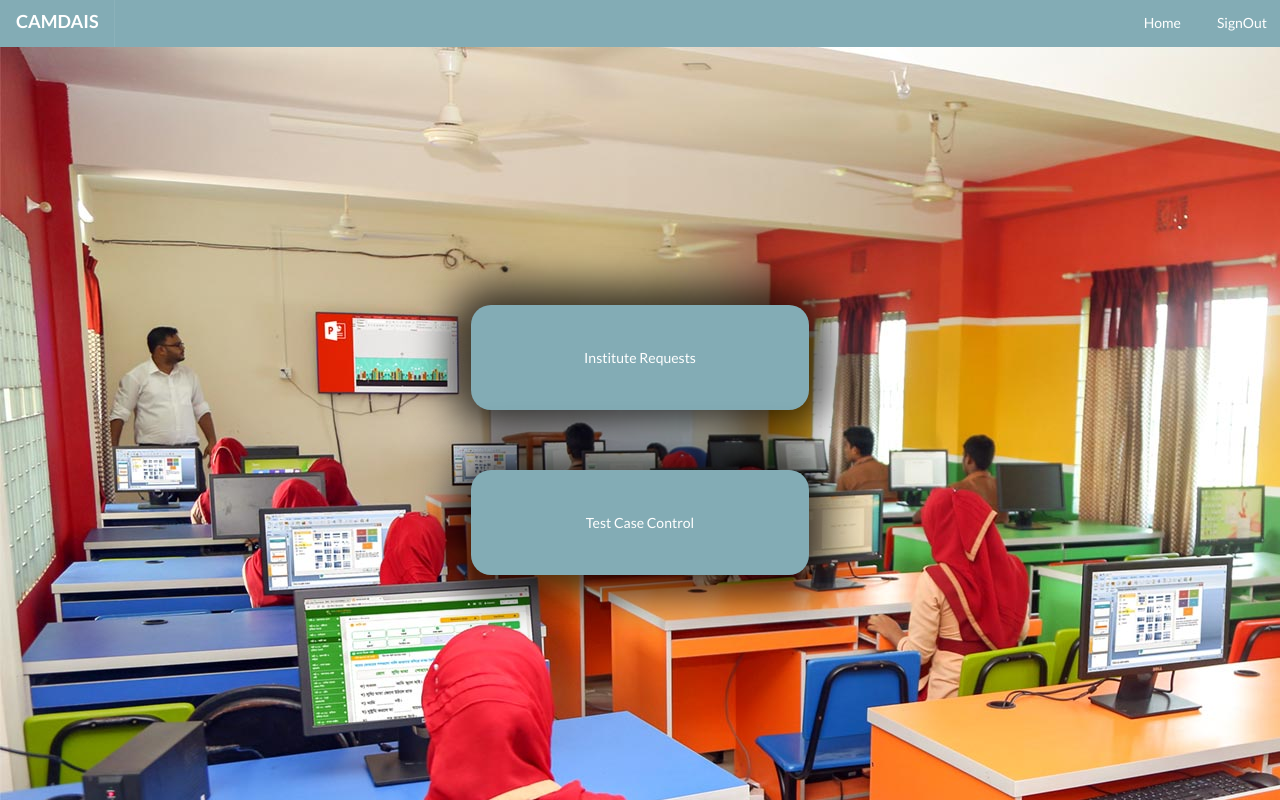
After one commit to devanamul/CAMDAIS, a Django app: page /superuser/ in a window 1280 px wide. The commit adds this page. Run offline with Django 4.2, Linux system fonts and the light colour scheme; some libraries are stand-ins or nearby versions.

Commit message:
login part edited, super user page created

```diff
--- /dev/null
+++ b/CAMDAIS/static/CAMDAIS/superUser.css
@@ -0,0 +1,22 @@
+.pusher{
+	background: url("../CAMDAIS/Aboutus.jpg");
+}
+.ui.container{
+		display: flex;
+		flex-direction: column;
+		justify-content: center;
+		align-items: center;
+	}
+
+.request{
+	width: 30%;
+	height: 15%;
+	background: #83ACB5;
+    color: white;
+    display: flex;
+	justify-content: center;
+    align-items: center;
+	margin: 20px 20px 40px 20px;
+	border-radius: 20px;
+	box-shadow: 0 0 40px 20px rgba(0, 0, 0, 0.733);
+}
--- /dev/null
+++ b/CAMDAIS/templates/CAMDAIS/superUser.html
@@ -0,0 +1,59 @@
+<!DOCTYPE html>
+<html>
+<head>
+	<meta charset="UTF-8">
+    <meta http-equiv="X-UA-Compatible" content="IE=edge">
+    <meta name="viewport" content="width=device-width, initial-scale=1.0">
+    <script src="https://kit.fontawesome.com/71f85cf5f2.js" crossorigin="anonymous"></script>
+    <link rel="preconnect" href="https://fonts.googleapis.com">
+    <link rel="preconnect" href="https://fonts.gstatic.com" crossorigin>
+    <link href="https://fonts.googleapis.com/css2?family=Quicksand:wght@300;500&display=swap" rel="stylesheet">
+    <link href="https://cdnjs.cloudflare.com/ajax/libs/semantic-ui/2.4.1/semantic.min.css" rel="stylesheet" />
+    <script src="https://code.jquery.com/jquery-3.1.1.min.js"
+            integrity="sha256-hVVnYaiADRTO2PzUGmuLJr8BLUSjGIZsDYGmIJLv2b8="
+            crossorigin="anonymous">
+    </script>
+    <script src="https://cdnjs.cloudflare.com/ajax/libs/semantic-ui/2.4.1/semantic.min.js">
+    </script>
+    <link rel="stylesheet" href="../static/CAMDAIS/superUser.css">
+	<title>Super Admin</title>
+</head>
+<body>
+	<div style="background: #83ACB5; " class="ui basic icon top fixed inverted menu" >
+        <div class="item mid" ><a class="ui inverted header" href="{% url 'homepage' %}">CAMDAIS</a></div>
+
+        <div class="ui right secondary menu">
+            <a style="color: white;" class="item" href="">Home</a>
+            <a style="color: white;" class="item" href="">SignOut</a>
+        </div>
+
+    </div>
+    <div class="pusher" style="height: 100%;">
+        <div class="ui container" style="padding-top: 100px; height: 100%;">
+            <a class="request" href="#">Institute Requests</a>
+            <a class="request" href="#">Test Case Control</a>
+        </div>
+    </div>
+
+</body>
+<style type="text/css">
+	/* .ui.container{
+		display: flex;
+		flex-direction: column;
+		justify-content: center;
+		align-items: center;
+	} */
+	/* .request{
+	width: 30%;
+	height: 15%;
+	background: #83ACB5;
+    color: white;
+    display: flex;
+	justify-content: center;
+    align-items: center;
+	margin: 20px 20px 40px 20px;
+	border-radius: 20px;
+	box-shadow: 0 0 40px 20px rgba(0, 0, 0, 0.411);
+    } */
+</style>
+</html>
--- a/CAMDAIS/urls.py
+++ b/CAMDAIS/urls.py
@@ -23,5 +23,6 @@ urlpatterns = [
     path('signin/', views.signin, name='SignIn'),
     path('dashboard/', views.dashboard, name = 'Dashboard'),
     path('logout/', views.signout, name='Logout'),
+    path('superuser/', views.SuperUser, name='superUser'),
 
 ]
--- a/CAMDAIS/views.py
+++ b/CAMDAIS/views.py
@@ -47,6 +47,9 @@ def signin(request):
 		messages.success(request, 'Successfully registered!')
 		return redirect('SignIn')
 
+def SuperUser(request):
+	return render(request, "CAMDAIS/superUser.html")
+
 def signout(request):
 	logout(request)
 	return redirect('homepage')
```
Also changed, not shown: CAMDAIS/static/CAMDAIS/login.css (+8 -6 lines), CAMDAIS/static/CAMDAIS/Login-back.jpg (added), CAMDAIS/templates/CAMDAIS/adminForm.html (added), db.sqlite3.
